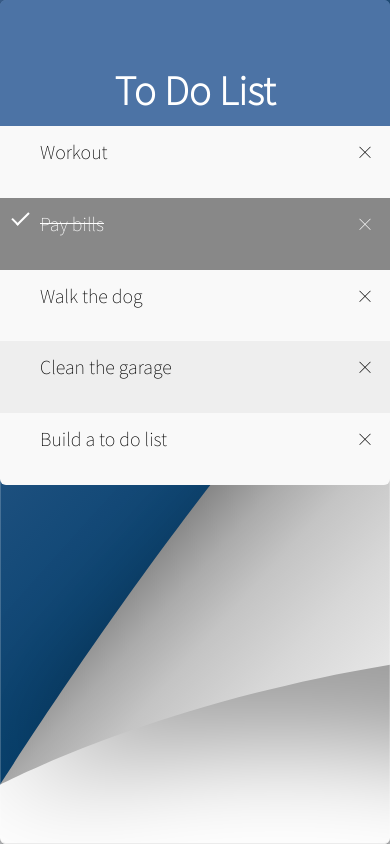
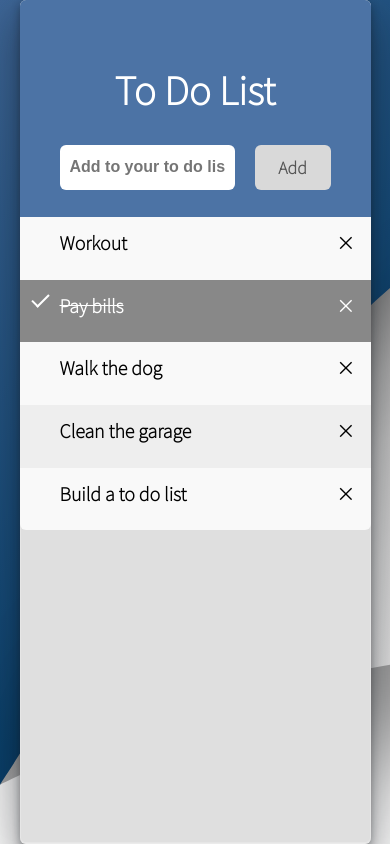
Before and after one commit to jordanrath/todo-list, a website: page index.html in a window 390 px wide. Drawn offline with Linux system fonts and the light colour scheme; a web font is replaced by a local one.

Commit message:
cleaned up mobile text and sizing issues

```diff
--- a/index.html
+++ b/index.html
@@ -4,6 +4,7 @@
     <head>
         <link rel="stylesheet" href="style.css">
         <meta charset="UTF-8">
+        <meta content="width=device-width, initial-scale=1" name="viewport" />
         <link rel="preconnect" href="https://fonts.googleapis.com">
         <link rel="preconnect" href="https://fonts.gstatic.com" crossorigin>
         <link href="https://fonts.googleapis.com/css2?family=Dancing+Script&family=Italiana&family=Noto+Sans+JP:wght@100&display=swap" rel="stylesheet">
--- a/style.css
+++ b/style.css
@@ -189,12 +189,9 @@ input {
     .todo-container {
         margin: unset;
         display: flex;
-        width: 100%;
+        width: 90%;
         height: 100%;
-    }
-
-    .todo-container #myDIV {
-        height: 15%;
+        background-color: #dfdfdf;
     }
 
     .todo-container #myDIV h2 {
@@ -204,7 +201,7 @@ input {
     }
 
     .todo-container #myUL {
-        height: 85%;
+        height: 100%;
     }
 
     .todo-container #myUL li {
@@ -212,8 +209,24 @@ input {
     }
 }
 
-/* @media only screen and (max-width: 600px) {
+@media only screen and (max-width: 800px) {
+    .todo-container {
+        font-weight: bolder;
+    }
+
     .todo-container #myDIV {
-        height: unset;
+        font-weight: bolder;
     }
-} */
+
+    .todo-container #myUL {
+        font-weight: bolder;
+    }
+
+    .input-btn-container input span{
+        font-weight: bolder;
+    }
+
+    input::placeholder {
+        font-weight: bolder;
+    }
+}
```
